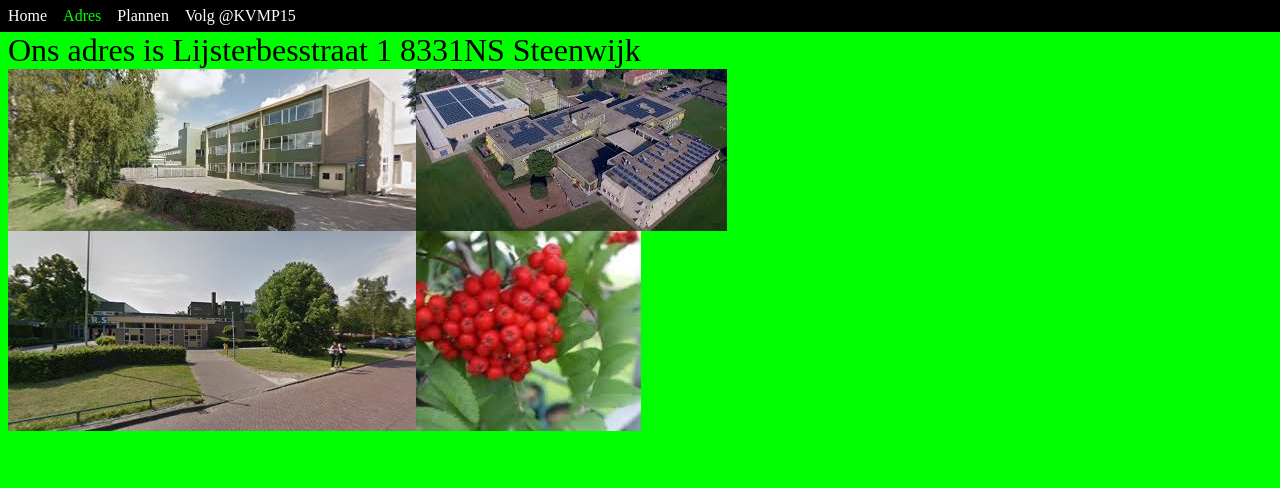
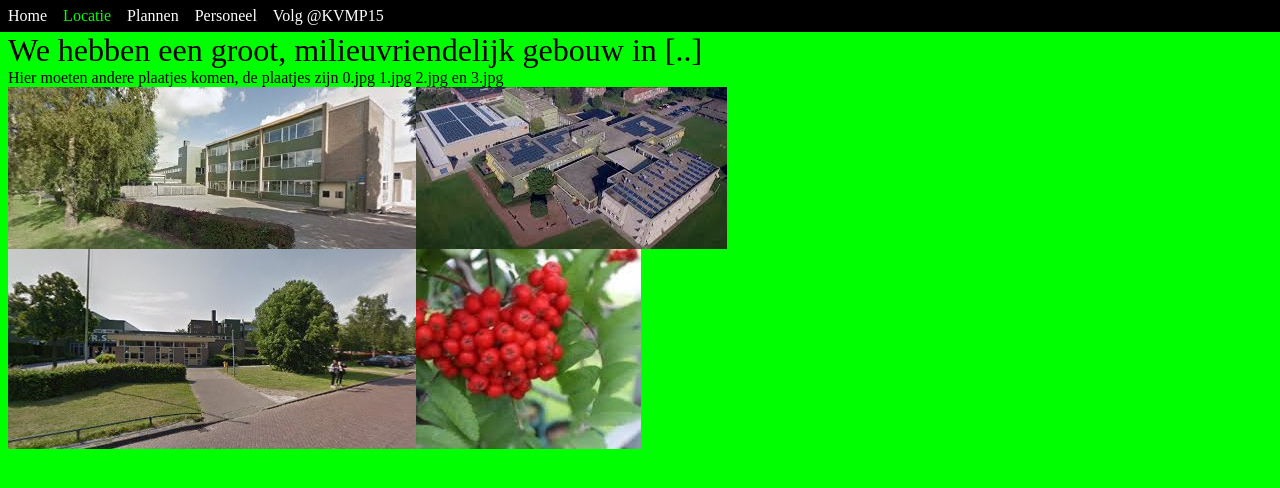
Before and after one commit to Reviii/groener, a plain HTML site: page adres.html in a window 1280 px wide. Drawn offline with Linux system fonts and the light colour scheme.

Commit message:
Update adres.html

```diff
--- a/adres.html
+++ b/adres.html
@@ -5,11 +5,12 @@
 </head>
 <body>
 <div class="menu">
-  <a class="button" href="/">Home</a><a class="button" href="adres" style="color:#00ff00">Adres</a><a class="button" href="plannen">Plannen</a><a class="button" href="//instagram.com/KVMP15/">Volg @KVMP15</a>
+  <a class="button" href="/">Home</a><a class="button" href="adres" style="color:#00ff00">Locatie</a><a class="button" href="plannen">Plannen</a><a class="button" href="personeel">Personeel</a><a class="button" href="//instagram.com/KVMP15/">Volg @KVMP15</a>
 </div>
 <div class="frame" style="background-color:#00ff00">
-<p style="font-size:2em;margin-top:0;margin-bottom:0">Ons adres is Lijsterbesstraat 1 8331NS Steenwijk</p>
+<p style="font-size:2em;margin-top:0;margin-bottom:0">We hebben een groot, milieuvriendelijk gebouw in [..]</p>
   <div class="images">
+  Hier moeten andere plaatjes komen, de plaatjes zijn 0.jpg 1.jpg 2.jpg en 3.jpg<br>
   <img src="0.jpg"><img src="1.jpg"><br>
   <img src="2.jpg"><img src="3.jpg">
   </div>
```
